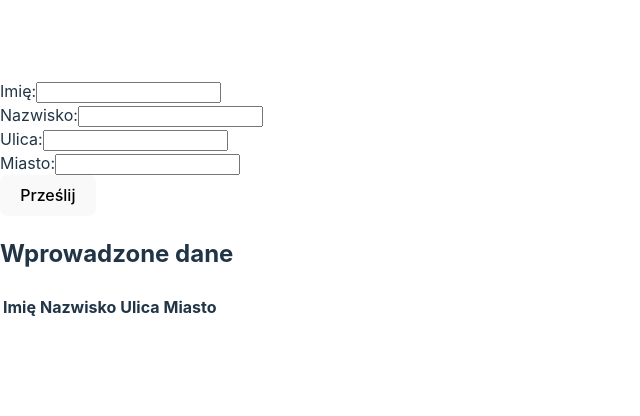
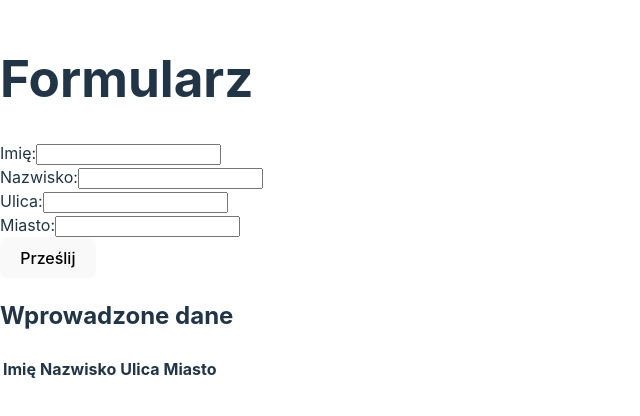
Before and after one commit to Tymekkkkk/vite-react, a React (Vite) app: page / in a window 1280 px wide. Shown: the part 200-616 px from the top of the page, without its empty margins (0-640 px from the left). Built offline with nearby package versions, Linux system fonts and the light colour scheme.

Commit message:
Update App.tsx

```diff
--- a/src/App.tsx
+++ b/src/App.tsx
@@ -1,4 +1,4 @@
-import React, { useState, ChangeEvent, FormEvent } from 'react';
+import { useState, ChangeEvent, FormEvent } from 'react';
 
 // Definicja typu dla danych w formularzu
 interface FormData {
@@ -40,6 +40,7 @@ const Form = () => {
 
   return (
     <div>
+      <h1>Formularz</h1>
       <form onSubmit={handleSubmit}>
         <div>
           <label>Imię:</label>
```
